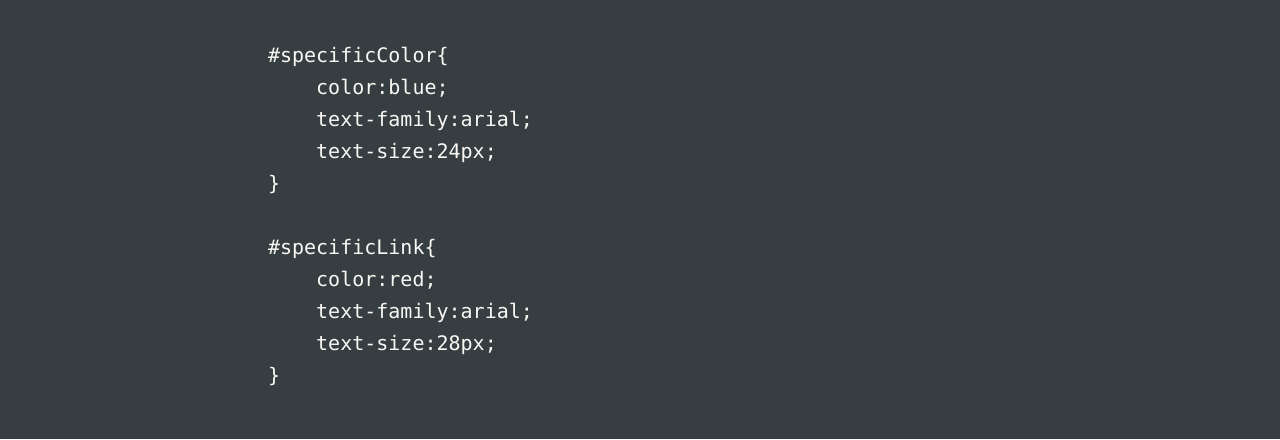
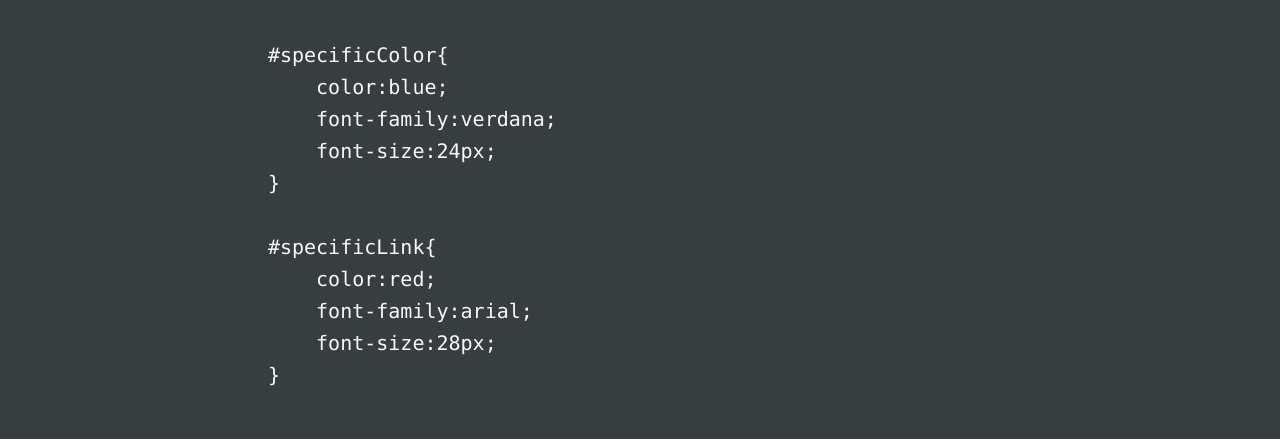
Before and after one commit to Montana-Media-Arts/creative-coding-1-Fall2019, a Jekyll site: the page built from modules/week-7/_posts/2017-01-08-id-selectors.md, in a window 1280 px wide. Shown: the part 1382-1822 px from the top of the page. Built offline with Jekyll 4.4.1, drawn with Linux system fonts in a browser that asks for light colours; nearby versions of some CDN libraries; a script that is not in the unit is left out.

Commit message:
Update 2017-01-08-id-selectors.md

````diff
--- a/modules/week-7/_posts/2017-01-08-id-selectors.md
+++ b/modules/week-7/_posts/2017-01-08-id-selectors.md
@@ -29,14 +29,14 @@ And the CSS might look like this.
 ```html
     #specificColor{
         color:blue;
-        text-family:arial;
-        text-size:24px;
+        font-family:verdana;
+        font-size:24px;
     }
 
     #specificLink{
         color:red;
-        text-family:arial;
-        text-size:28px;
+        font-family:arial;
+        font-size:28px;
     }
 ```
 
````
